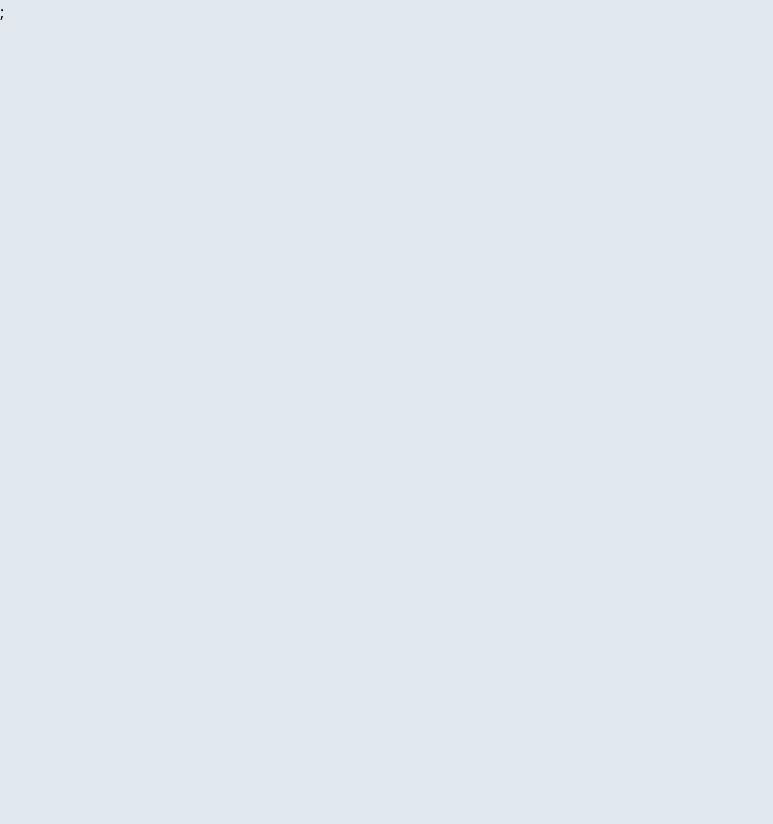
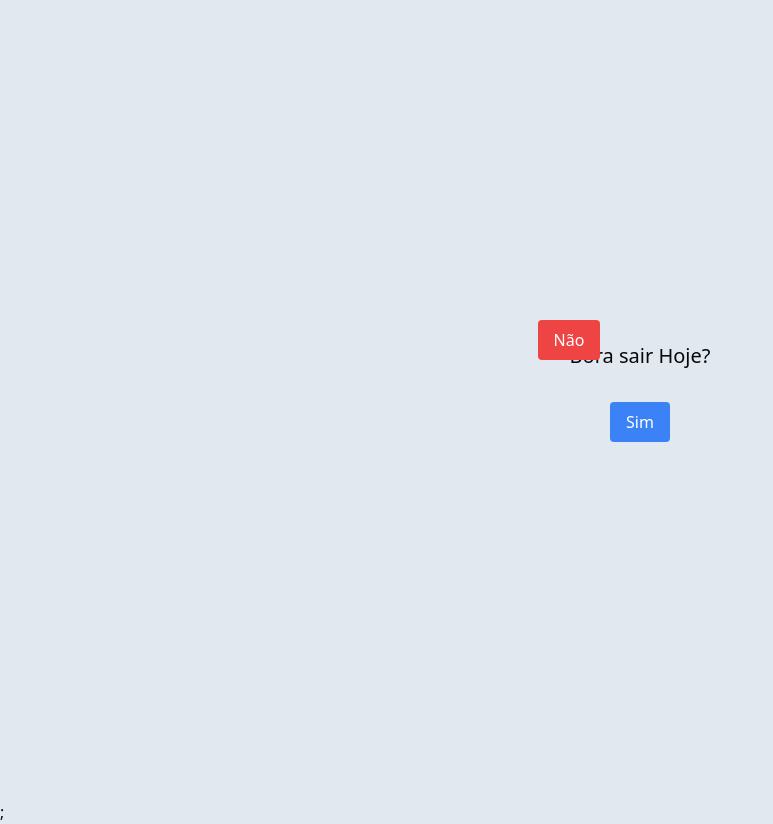
Before and after one commit to iurivilarinho/Front-Porteiro, a React (Vite) app: page /botoes in a window 1280 px wide. Before the commit this address had no page. Shown: the whole page, without its empty margins (0-773 px from the left). Before the commit the page ends 800 px from the top, so only its background shows below. Built offline with nearby package versions, Linux system fonts and the light colour scheme.

Commit message:
botão coração

```diff
--- /dev/null
+++ b/src/pages/botoes.tsx
@@ -0,0 +1,123 @@
+import React, { useState } from "react";
+
+interface HeartProps {
+  x: number;
+  y: number;
+  size: number;
+}
+
+const Botoes: React.FC = () => {
+  const [noButtonPosition, setNoButtonPosition] = useState<{ top: number; left: number }>({ top: 40, left: 42 });
+  const [isModalOpen, setIsModalOpen] = useState(false);
+  const [hearts, setHearts] = useState<HeartProps[]>([]);
+
+  const handleNoMove = () => {
+    const newTop = Math.floor(Math.random() * 60) + 20;
+    const newLeft = Math.floor(Math.random() * 60) + 20;
+
+    setNoButtonPosition({ top: newTop, left: newLeft });
+  };
+
+  const handleSimClick = () => {
+    setIsModalOpen(true);
+
+    // Gera 10 corações em posições e tamanhos aleatórios pela tela
+    const newHearts = Array.from({ length: 10 }).map(() => ({
+      x: Math.floor(Math.random() * window.innerWidth), // largura da tela
+      y: Math.floor(Math.random() * window.innerHeight), // altura da tela
+      size: Math.random() * 30 + 10, // tamanho aleatório entre 10px e 40px
+    }));
+    setHearts([...hearts, ...newHearts]);
+
+    setTimeout(() => {
+      setHearts([]);
+    }, 4000); // Aumentado para 4 segundos
+  };
+
+  const closeModal = () => {
+    setIsModalOpen(false);
+  };
+
+  return (
+    <div className="relative flex flex-col items-center justify-center h-screen">
+      <p className="mb-8 text-xl">Bora sair Hoje?</p>
+      <button
+        onClick={handleSimClick}
+        className="mb-4 px-4 py-2 bg-blue-500 text-white rounded hover:bg-blue-700"
+      >
+        Sim
+      </button>
+      <button
+        onMouseEnter={handleNoMove}
+        onClick={handleNoMove}
+        className="px-4 py-2 bg-red-500 text-white rounded absolute transition-all duration-200"
+        style={{
+          top: `${noButtonPosition.top}%`,
+          left: `${noButtonPosition.left}%`,
+        }}
+      >
+        Não
+      </button>
+
+      {hearts.map((heart, index) => (
+        <div
+          key={index}
+          className="absolute text-red-500"
+          style={{
+            left: `${heart.x}px`,
+            top: `${heart.y}px`,
+            fontSize: `${heart.size}px`,
+            animation: "floatUp 4s ease-in-out forwards, pulse 2s infinite", // Animação aumentada para 4 segundos
+            zIndex: 1000, // Corações na frente do diálogo
+          }}
+        >
+          ❤️
+        </div>
+      ))}
+
+      {isModalOpen && (
+        <div className="fixed inset-0 flex items-center justify-center z-40 bg-black bg-opacity-50">
+          <div className="bg-white p-6 rounded shadow-lg">
+            <h2 className="text-lg font-semibold mb-4">Mensagem</h2>
+            <p className="mb-4">Partiu ponte do tijuco! Prometo não te jogar de lá :)</p>
+            <p>Que seu estresse de hoje seja do seu tamanho❣️</p>
+            <button
+              onClick={closeModal}
+              className="px-4 py-2 bg-blue-500 text-white rounded hover:bg-blue-700"
+            >
+              Fechar
+            </button>
+          </div>
+        </div>
+      )}
+
+      {/* Estilo embutido para animação */}
+      <style>{`
+        @keyframes floatUp {
+          0% {
+            transform: translateY(0);
+            opacity: 1;
+          }
+          100% {
+            transform: translateY(-100px);
+            opacity: 0;
+          }
+        }
+
+        @keyframes pulse {
+          0% {
+            transform: scale(1);
+          }
+          50% {
+            transform: scale(1.2);
+          }
+          100% {
+            transform: scale(1);
+          }
+        }
+      `}</style>
+    </div>
+  );
+};
+
+export default Botoes;
--- a/src/router/router.tsx
+++ b/src/router/router.tsx
@@ -1,3 +1,4 @@
+import Botoes from "@/pages/botoes";
 import Login from "@/pages/login/login";
 import { ListaPessoa } from "@/pages/pessoa/components/pessoaLista";
 import Pessoa from "@/pages/pessoa/pessoa";
@@ -12,6 +13,7 @@ const AppRouter = () => {
         <Route path="/login" element={<Login />} />
         <Route path="/table" element={<ListaPessoa />} />
         <Route path="/rifa" element={<Rifa />} />
+        <Route path="/botoes" element={<Botoes />} />
       </Routes>
     </Router>
   );
```
